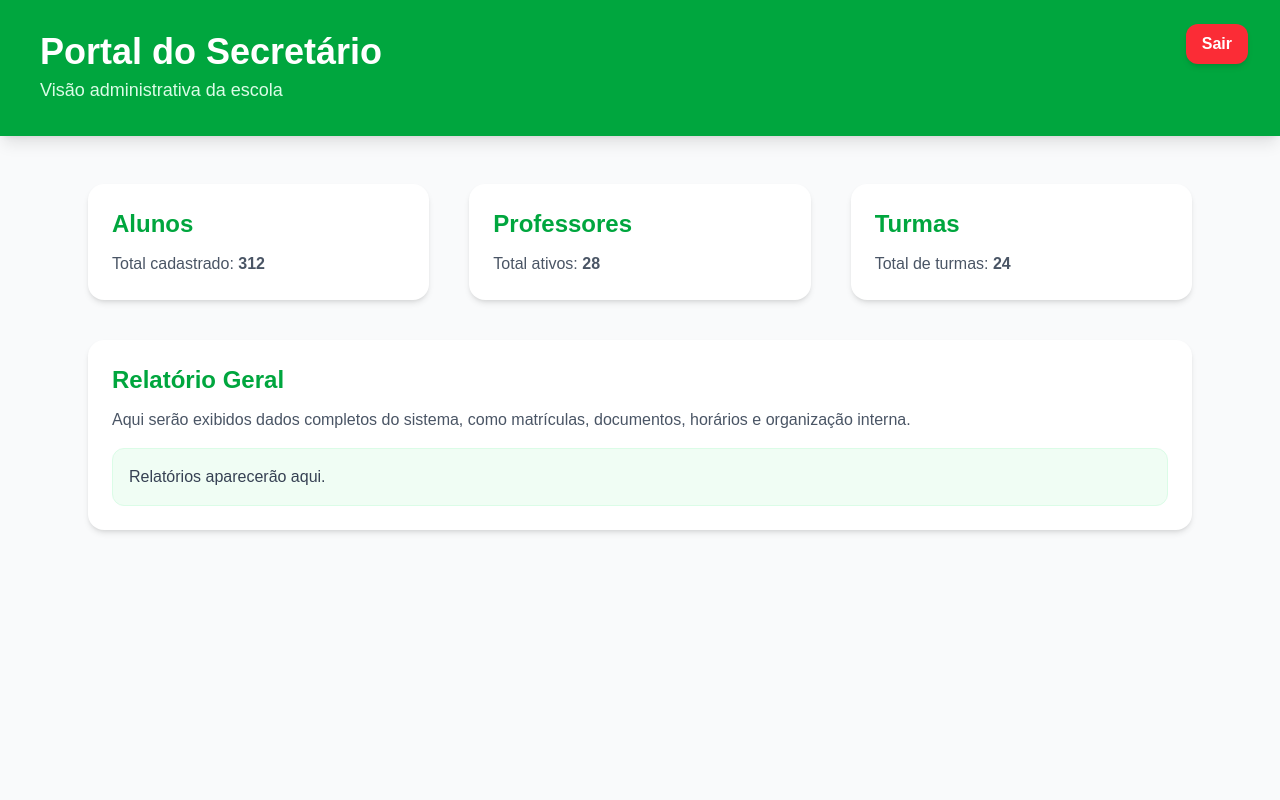
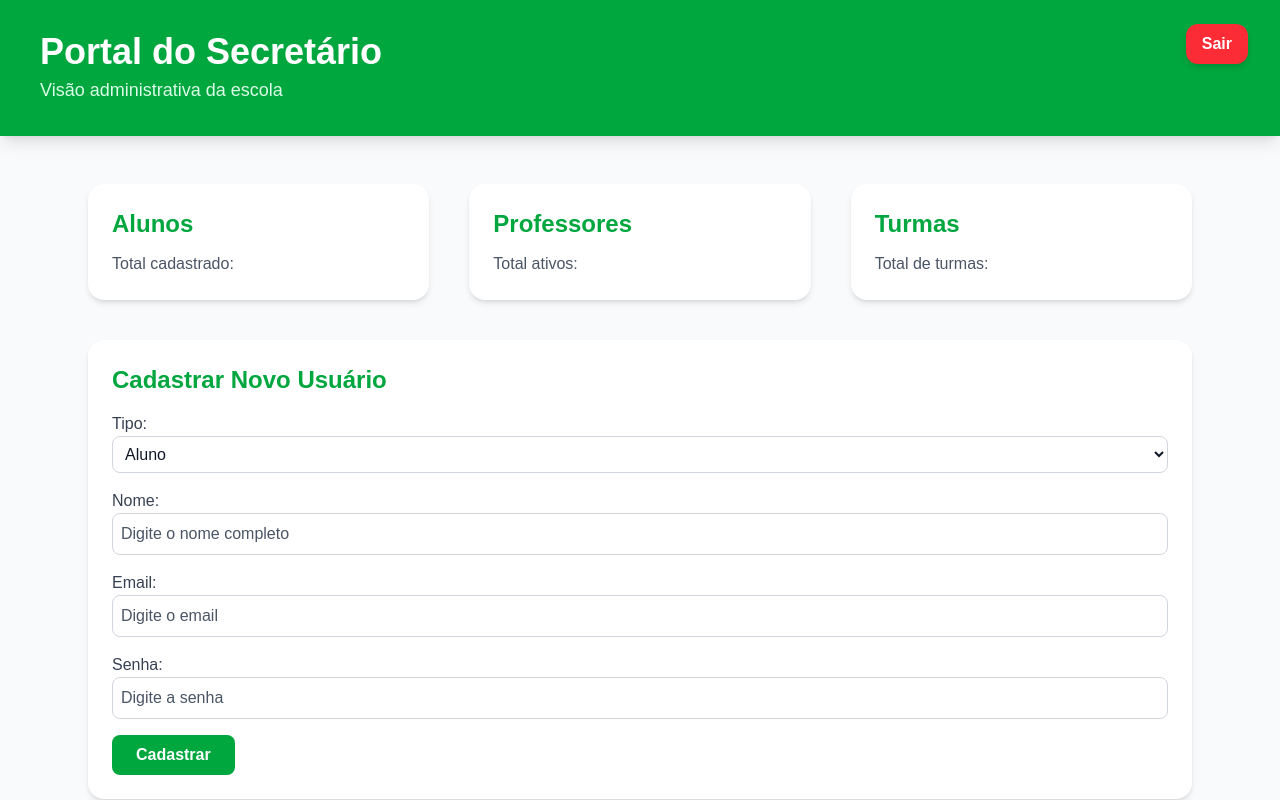
Before and after one commit to DaviRodrish/Projeto-PooDev---Agenda-Escolar, a Next.js app in the folder src/frontend/: page /secretario in a window 1280 px wide. Shown: the top 800 px of the page. Built offline with nearby package versions, Linux system fonts and the light colour scheme.

Commit message:
Alteração na mecanica de cadastro de alunos e professores

```diff
--- a/src/frontend/src/app/page.tsx
+++ b/src/frontend/src/app/page.tsx
@@ -2,11 +2,10 @@
 
 import { motion } from "framer-motion";
 import { FaSchool, FaHistory, FaMapMarkerAlt, FaUser } from "react-icons/fa";
-import Image from "next/image"; // Adicionando import para otimização de imagem
 
 export default function Home() {
   return (
-    <div className="flex flex-col min-h-screen bg-gradient-to-br from-blue-50 to-white font-sans text-gray-700">
+    <div className="flex flex-col min-h-screen bg-linear-to-br from-blue-50 to-white font-sans text-gray-700">
       {/* NAVBAR */}
       <header className="fixed top-0 w-full z-50 bg-white/90 backdrop-blur-lg shadow-lg border-b border-blue-200">
         <nav className="container mx-auto flex justify-between items-center px-6 py-4 flex-wrap">
@@ -16,7 +15,6 @@ export default function Home() {
           </h1>
           <div className="flex space-x-6 text-sm font-medium text-gray-600 flex-wrap">
             <a href="#sobre" className="hover:text-blue-500 transition-colors duration-300">Sobre</a>
-            <a href="#historia" className="hover:text-blue-500 transition-colors duration-300">História</a>
             <a href="#localizacao" className="hover:text-blue-500 transition-colors duration-300">Localização</a>
             <a href="/login" className="hover:text-blue-500 transition-colors duration-300 flex items-center">
               <FaUser className="mr-1" />
@@ -27,9 +25,9 @@ export default function Home() {
       </header>
 
       {/* HERO */}
-      <section className="flex flex-col justify-center items-center text-center min-h-screen px-6 pt-24 bg-gradient-to-r from-blue-200 via-blue-100 to-blue-50 relative overflow-hidden">
+      <section className="flex flex-col justify-center items-center text-center min-h-screen px-6 pt-24 bg-linear-to-r from-blue-200 via-blue-100 to-blue-50 relative overflow-hidden">
         <motion.h2
-          className="text-5xl sm:text-7xl font-extrabold mb-6 text-transparent bg-clip-text bg-gradient-to-r from-blue-600 to-blue-800 relative z-10"
+          className="text-5xl sm:text-7xl font-extrabold mb-6 text-transparent bg-clip-text bg-linear-to-r from-blue-600 to-blue-800 relative z-10"
           initial={{ opacity: 0, y: 50 }}
           animate={{ opacity: 1, y: 0 }}
           transition={{ duration: 1.2, ease: "easeOut" }}
@@ -46,7 +44,7 @@ export default function Home() {
         </motion.p>
         <motion.a
           href="#sobre"
-          className="mt-10 px-10 py-4 bg-gradient-to-r from-blue-500 to-blue-600 text-white rounded-full font-semibold shadow-xl hover:shadow-2xl hover:from-blue-600 hover:to-blue-700 transition-all duration-300 relative z-10"
+          className="mt-10 px-10 py-4 bg-linear-to-r from-blue-500 to-blue-600 text-white rounded-full font-semibold shadow-xl hover:shadow-2xl hover:from-blue-600 hover:to-blue-700 transition-all duration-300 relative z-10"
           whileHover={{ scale: 1.05, y: -2 }}
           whileTap={{ scale: 0.95 }}
         >
@@ -91,36 +89,7 @@ export default function Home() {
         </div>
       </section>
 
-      {/* HISTÓRIA */}
-      <section id="historia" className="py-24 px-6 bg-gradient-to-r from-blue-50 to-blue-100 text-center relative">
-        <div className="container mx-auto">
-          <motion.div
-            initial={{ opacity: 0, y: 40 }}
-            whileInView={{ opacity: 1, y: 0 }}
-            transition={{ duration: 1 }}
-            viewport={{ once: true }}
-          >
-            <h3 className="text-4xl font-bold mb-10 text-blue-600 flex items-center justify-center">
-              <FaHistory className="mr-3 text-blue-500" />
-              História
-            </h3>
-            <div className="max-w-4xl mx-auto space-y-8">
-              <div className="flex items-center justify-center space-x-4">
-                <div className="w-4 h-4 bg-blue-500 rounded-full"></div>
-                <p className="text-lg text-gray-700"><span className="font-bold text-blue-600">2010:</span> Fundação e criação da primeira rede educacional inovadora.</p>
-              </div>
-              <div className="flex items-center justify-center space-x-4">
-                <div className="w-4 h-4 bg-blue-500 rounded-full"></div>
-                <p className="text-lg text-gray-700"><span className="font-bold text-blue-600">2015:</span> Expansão nacional com foco em inclusão digital e acessibilidade.</p>
-              </div>
-              <div className="flex items-center justify-center space-x-4">
-                <div className="w-4 h-4 bg-blue-500 rounded-full"></div>
-                <p className="text-lg text-gray-700"><span className="font-bold text-blue-600">2023:</span> Modernização completa com educação híbrida e tecnologias emergentes.</p>
-              </div>
-            </div>
-          </motion.div>
-        </div>
-      </section>
+
 
       {/* LOCALIZAÇÃO */}
   <section id="localizacao" className="py-20 px-6 text-center bg-white">
@@ -138,7 +107,7 @@ export default function Home() {
   </section>
 
       {/* FOOTER */}
-      <footer className="bg-gradient-to-r from-blue-600 to-blue-700 text-white text-center py-8 mt-auto">
+      <footer className="bg-linear-to-r from-blue-600 to-blue-700 text-white text-center py-8 mt-auto">
         <div className="container mx-auto">
           <p className="text-lg">© {new Date().getFullYear()} Rede Escolar. Todos os direitos reservados.</p>
           <p className="mt-2 text-sm opacity-80">Construindo o futuro da educação juntos.</p>
--- a/src/frontend/src/app/secretario/page.tsx
+++ b/src/frontend/src/app/secretario/page.tsx
@@ -1,26 +1,60 @@
-
 "use client";
 
+import { useState } from "react";
 import { useRouter } from "next/navigation";
 
 export default function SecretarioPage() {
   const router = useRouter();
+  const [formData, setFormData] = useState({
+    tipo: "aluno",
+    nome: "",
+    email: "",
+    senha: "",
+  });
+  const [message, setMessage] = useState("");
 
   const handleLogout = () => {
     localStorage.removeItem("token");
     router.push("/login");
   };
 
+  const handleChange = (e: React.ChangeEvent<HTMLInputElement | HTMLSelectElement>) => {
+    setFormData({ ...formData, [e.target.name]: e.target.value });
+  };
+
+  const handleSubmit = async (e: React.FormEvent<HTMLFormElement>) => {
+    e.preventDefault();
+    try {
+      // Ajuste a URL para o endereço do seu backend (ex.: http://localhost:5000 se for Flask local)
+      const response = await fetch("http://localhost:5000/api/cadastrar-usuario", {
+        method: "POST",
+        headers: {
+          "Content-Type": "application/json",
+          Authorization: `Bearer ${localStorage.getItem("token")}`,  // Remove se não usar JWT
+        },
+        body: JSON.stringify(formData),
+      });
+      const data = await response.json();
+      if (response.ok) {
+        setMessage("Usuário cadastrado com sucesso!");
+        setFormData({ tipo: "aluno", nome: "", email: "", senha: "" });
+      } else {
+        setMessage(data.error || `Erro: ${response.status} - ${response.statusText}`);
+      }
+    } catch (error) {
+      console.error("Erro de conexão:", error);  // Para debugar no console do navegador
+      setMessage("Erro de conexão. Verifique se o servidor está rodando.");
+    }
+  };
+
   return (
     <div className="min-h-screen bg-gray-50">
-
       {/* HEADER */}
       <header className="bg-green-600 text-white py-8 px-10 shadow-lg relative">
         <h1 className="text-4xl font-bold">Portal do Secretário</h1>
         <p className="text-green-100 text-lg mt-1">
           Visão administrativa da escola
         </p>
-
         <button
           onClick={handleLogout}
           className="absolute top-6 right-8 bg-red-500 hover:bg-red-600 transition text-white font-semibold px-4 py-2 rounded-xl shadow-md"
@@ -30,14 +64,12 @@ export default function SecretarioPage() {
       </header>
 
       <main className="max-w-6xl mx-auto px-6 py-12">
-
         <div className="grid grid-cols-1 md:grid-cols-3 gap-10">
-
           {/* ALUNOS */}
           <div className="bg-white rounded-2xl p-6 shadow-md hover:shadow-xl transition">
             <h2 className="text-2xl font-semibold text-green-600">Alunos</h2>
             <p className="text-gray-600 mt-3">
-              Total cadastrado: <span className="font-bold">312</span>
+              Total cadastrado: <span className="font-bold"></span>
             </p>
           </div>
 
@@ -45,7 +77,7 @@ export default function SecretarioPage() {
           <div className="bg-white rounded-2xl p-6 shadow-md hover:shadow-xl transition">
             <h2 className="text-2xl font-semibold text-green-600">Professores</h2>
             <p className="text-gray-600 mt-3">
-              Total ativos: <span className="font-bold">28</span>
+              Total ativos: <span className="font-bold"></span>
             </p>
           </div>
 
@@ -53,10 +85,75 @@ export default function SecretarioPage() {
           <div className="bg-white rounded-2xl p-6 shadow-md hover:shadow-xl transition">
             <h2 className="text-2xl font-semibold text-green-600">Turmas</h2>
             <p className="text-gray-600 mt-3">
-              Total de turmas: <span className="font-bold">24</span>
+              Total de turmas: <span className="font-bold"></span>
             </p>
           </div>
+        </div>
 
+        {/* CADASTRO DE USUÁRIOS */}
+        <div className="bg-white mt-10 rounded-2xl p-6 shadow-md hover:shadow-xl transition">
+          <h2 className="text-2xl font-semibold text-green-600">Cadastrar Novo Usuário</h2>
+          <form onSubmit={handleSubmit} className="mt-4 space-y-4">
+            <div>
+              <label className="block text-gray-700">Tipo:</label>
+              <select
+                name="tipo"
+                value={formData.tipo}
+                onChange={handleChange}
+                className="w-full p-2 border border-gray-300 rounded-lg text-gray-900"
+              >
+                <option value="aluno">Aluno</option>
+                <option value="professor">Professor</option>
+              </select>
+            </div>
+            <div>
+              <label className="block text-gray-700">Nome:</label>
+              <input
+                type="text"
+                name="nome"
+                value={formData.nome}
+                onChange={handleChange}
+                placeholder="Digite o nome completo"
+                required
+                className="w-full p-2 border border-gray-300 rounded-lg text-gray-900 placeholder-gray-600"
+              />
+            </div>
+            <div>
+              <label className="block text-gray-700">Email:</label>
+              <input
+                type="email"
+                name="email"
+                value={formData.email}
+                onChange={handleChange}
+                placeholder="Digite o email"
+                required
+                className="w-full p-2 border border-gray-300 rounded-lg text-gray-900 placeholder-gray-600"
+              />
+            </div>
+            <div>
+              <label className="block text-gray-700">Senha:</label>
+              <input
+                type="password"
+                name="senha"
+                value={formData.senha}
+                onChange={handleChange}
+                placeholder="Digite a senha"
+                required
+                className="w-full p-2 border border-gray-300 rounded-lg text-gray-900 placeholder-gray-600"
+              />
+            </div>
+            <button
+              type="submit"
+              className="bg-green-600 hover:bg-green-700 text-white font-semibold px-6 py-2 rounded-lg transition"
+            >
+              Cadastrar
+            </button>
+          </form>
+          {message && (
+            <p className={`mt-4 ${message.includes("sucesso") ? "text-green-600" : "text-red-600"}`}>
+              {message}
+            </p>
+          )}
         </div>
 
         {/* RELATÓRIO GERAL */}
@@ -66,14 +163,11 @@ export default function SecretarioPage() {
             Aqui serão exibidos dados completos do sistema, como matrículas,
             documentos, horários e organização interna.
           </p>
-
           <div className="mt-4 bg-green-50 border border-green-100 p-4 rounded-xl text-gray-700">
             Relatórios aparecerão aqui.
           </div>
         </div>
-
       </main>
-
     </div>
   );
 }
```
Also changed, not shown: 2 other files (tests, documents, lock files or other folders).
